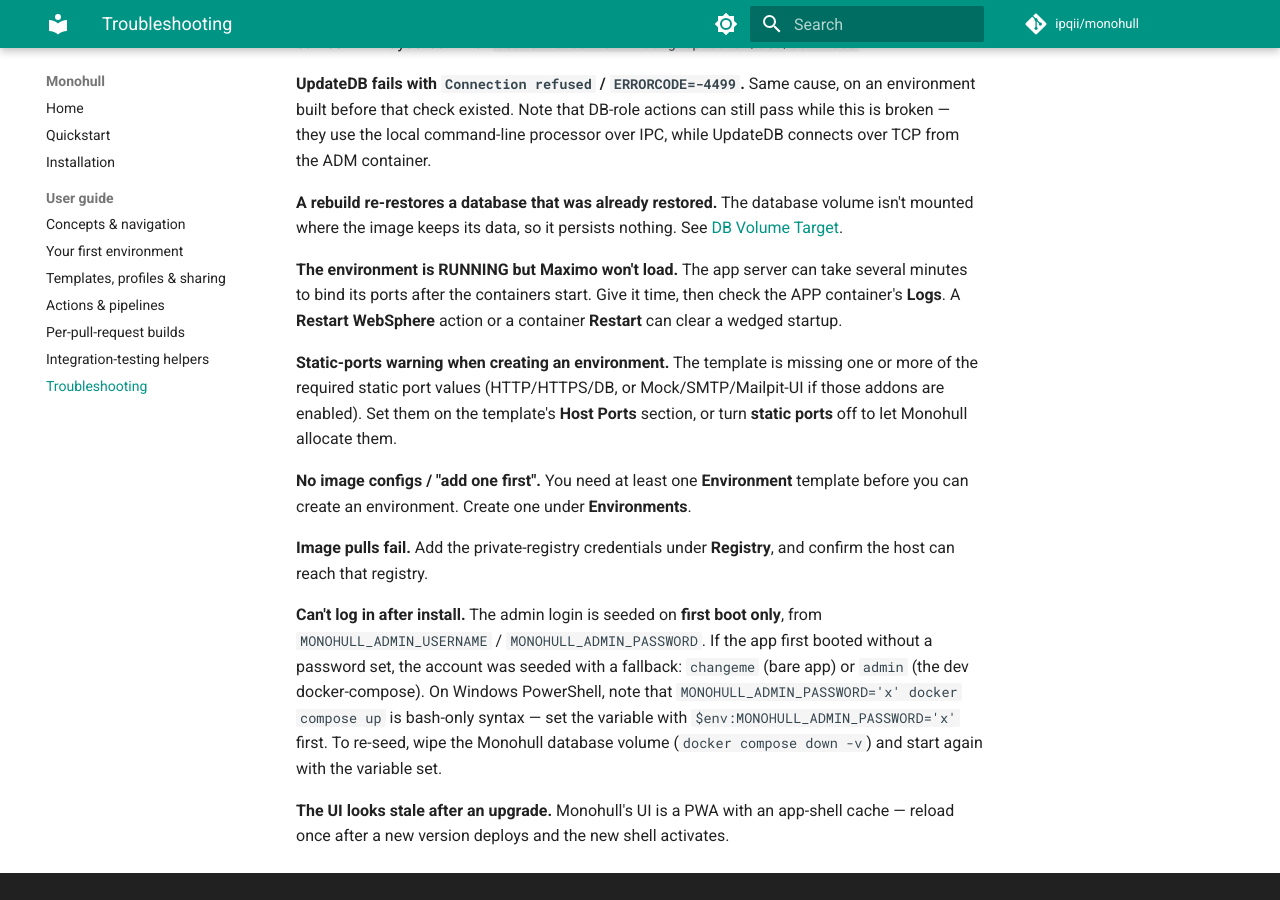
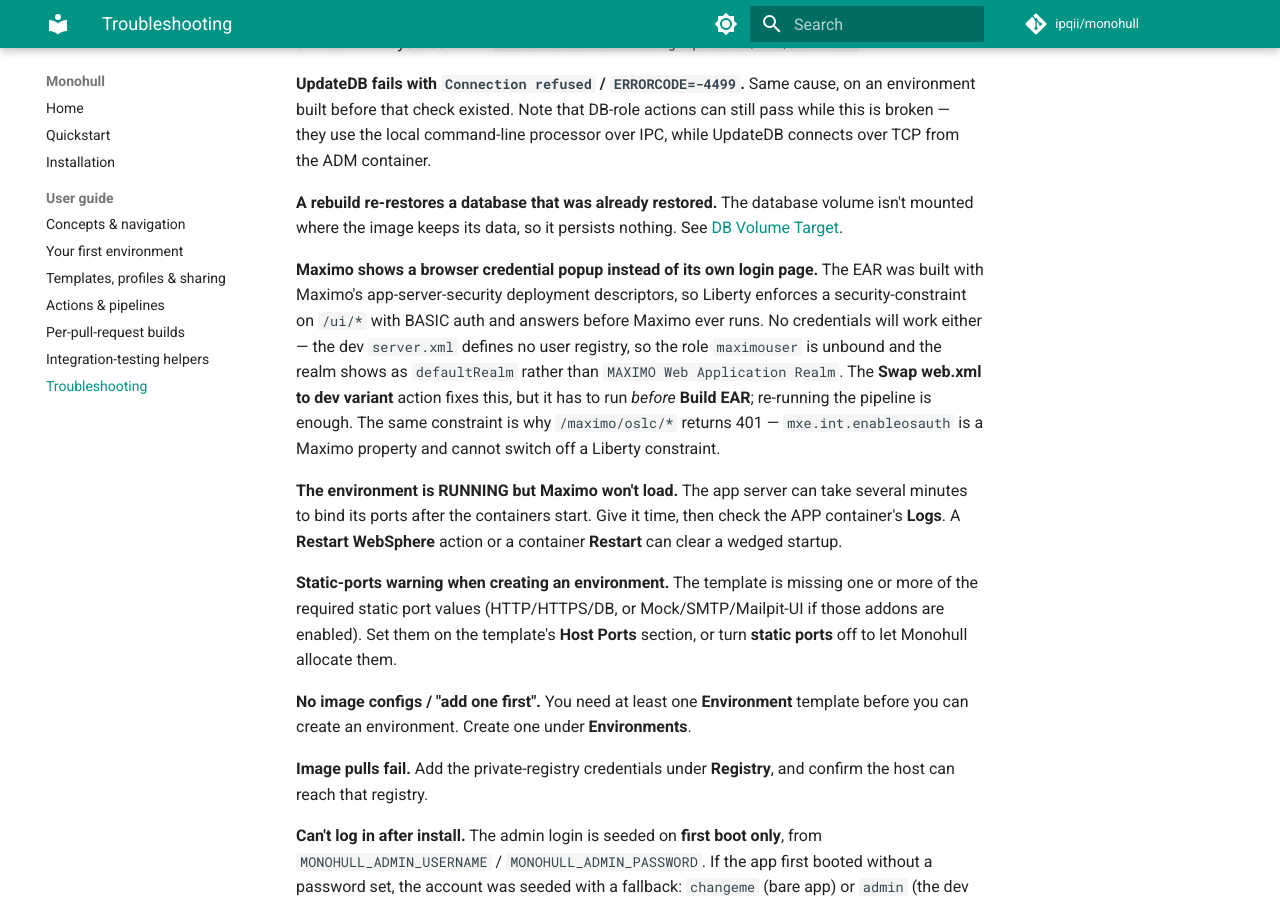
Before and after one commit to ipqii/monohull, an MkDocs documentation site: the page built from docs/guide/troubleshooting.md, in a window 1280 px wide and 900 px high, scrolled down 633 px. Built offline with MkDocs 1.6.1 and Material for MkDocs 9.7.7, drawn with Linux system fonts in a browser that asks for light colours; comment, search, counter and statistics services are not loaded.

Commit message:
Swap web.xml to the dev variant so Maximo serves its own login page
Reaching Maximo gave a browser credential popup instead of the Maximo login
page, and nothing typed into it could ever work.

Maximo ships two sets of web deployment descriptors: web.xml, which declares
security-constraints on /ui/* and /oslc/* requiring the 'maximouser' role under
BASIC auth, and web-dev.xml, which declares none and leaves authentication to
Maximo. maximo-all.xml is supposed to pick between them, but the ant targets that
do it (set-web-xml / set-rename-web-xml) are commented out in the vanilla file,
so build-ear always baked in the app-server-security variant. Liberty then
answered /maximo/ui/* before Maximo ever ran. Since swap-server-xml-to-dev leaves
no user registry configured, 'maximouser' was unbound and the challenge came back
under Liberty's fallback defaultRealm rather than the Maximo realm — an
unsatisfiable prompt.

This is the deployment-descriptor counterpart to swap-server-xml-to-dev, and it
has to run before build-ear because these files are compiled into the EAR. It
copies each module's web-dev.xml over its web.xml, keeping the original once as
web.xml.appserversecurity so re-running the pipeline stays idempotent.

It also fixes the OSLC 401 that mas-fix-post-updatedb tries to work around:
mxe.int.enableosauth is a Maximo property and cannot switch off a Liberty
constraint, so /maximo/oslc/* was being rejected at the gate regardless.

Verified against a live environment: four modules swapped (maximouiweb going from
6 security-constraint entries to 2, none of them active), the rebuilt EAR carries
the dev descriptors, and /maximo/ui/ now redirects to Maximo's login.jsp with no
WWW-Authenticate header.

Co-Authored-By: Claude Opus 5 (1M context) <noreply@anthropic.com>
Claude-Session: https://claude.ai/code/session_014YYAvUm7uVMmx9iqMf9peo

```diff
--- a/docs/guide/troubleshooting.md
+++ b/docs/guide/troubleshooting.md
@@ -36,6 +36,17 @@ IPC, while UpdateDB connects over TCP from the ADM container.
 volume isn't mounted where the image keeps its data, so it persists nothing. See
 [DB Volume Target](templates-profiles.md#db-volume-target).
 
+**Maximo shows a browser credential popup instead of its own login page.** The EAR
+was built with Maximo's app-server-security deployment descriptors, so Liberty
+enforces a security-constraint on `/ui/*` with BASIC auth and answers before
+Maximo ever runs. No credentials will work either — the dev `server.xml` defines
+no user registry, so the role `maximouser` is unbound and the realm shows as
+`defaultRealm` rather than `MAXIMO Web Application Realm`. The **Swap web.xml to
+dev variant** action fixes this, but it has to run *before* **Build EAR**;
+re-running the pipeline is enough. The same constraint is why `/maximo/oslc/*`
+returns 401 — `mxe.int.enableosauth` is a Maximo property and cannot switch off a
+Liberty constraint.
+
 **The environment is RUNNING but Maximo won't load.** The app server can take
 several minutes to bind its ports after the containers start. Give it time, then
 check the APP container's **Logs**. A **Restart WebSphere** action or a container
```
Also changed, not shown: CHANGELOG.md (+8 -0 lines), docs/guide/actions-pipelines.md (+1 -0 lines), java/src/main/resources/application.yml (+47 -1 lines).
